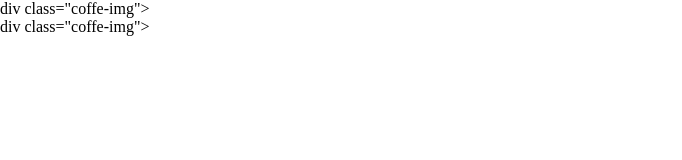
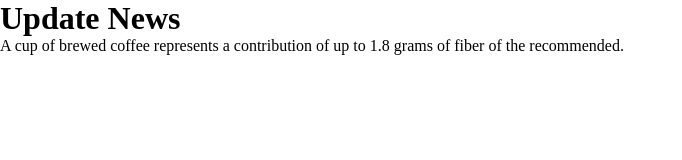
Before and after one commit to Kersham/Lessons, a plain HTML site: page index.html in a window 1280 px wide. Shown: the whole page, without its empty margins (0-682 px from the left). Drawn offline with Linux system fonts and the light colour scheme.

Commit message:
dont-understant

```diff
--- a/index.html
+++ b/index.html
@@ -1,5 +1,6 @@
 <!DOCTYPE html>
 <html lang="en">
+
 <head>
     <meta charset="UTF-8">
     <meta http-equiv="X-UA-Compatible" content="IE=edge">
@@ -8,10 +9,21 @@
     <link rel="stylesheet" href="./style/style.css">
     <link rel="stylesheet" href="./style/media.css">
 </head>
+
 <body>
 
 
+
+    <header class="coffe-news">
+        <div class="container">
+            <h1 class="logo">Update News</h1>
+            <p class="about-logo"> A cup of brewed coffee represents a contribution of up to 1.8 grams of fiber of the
+                recommended.</p>
+        </div>
+    </header>
+
     <div class="wrap-block">
+        <div class="container">
             <div class="coffe-beans">
                 <div class="coffe-img"></div>
                 <h2></h2>
@@ -19,16 +31,17 @@
                 <a href=""></a>
             </div>
             <div class="coffe-beans">
-        div class="coffe-img"></div>
+                <div class="coffe-img"></div>
                 <h2></h2>
                 <p></p>
                 <a href=""></a>
             </div>
             <div class="coffe-beans">
-        div class="coffe-img"></div>
+                <div class="coffe-img"></div>
                 <h2></h2>
                 <p></p>
                 <a href=""></a>
+            </div>
         </div>
     </div>
 
@@ -37,4 +50,5 @@
 
 
 </body>
+
 </html>
--- a/style/_mixins.scss
+++ b/style/_mixins.scss
@@ -0,0 +1 @@
+@
```
Also changed, not shown: style/style.css, style/varisbles.css (added), 1 other file. Lines whose indentation alone changed are shown as unchanged.
